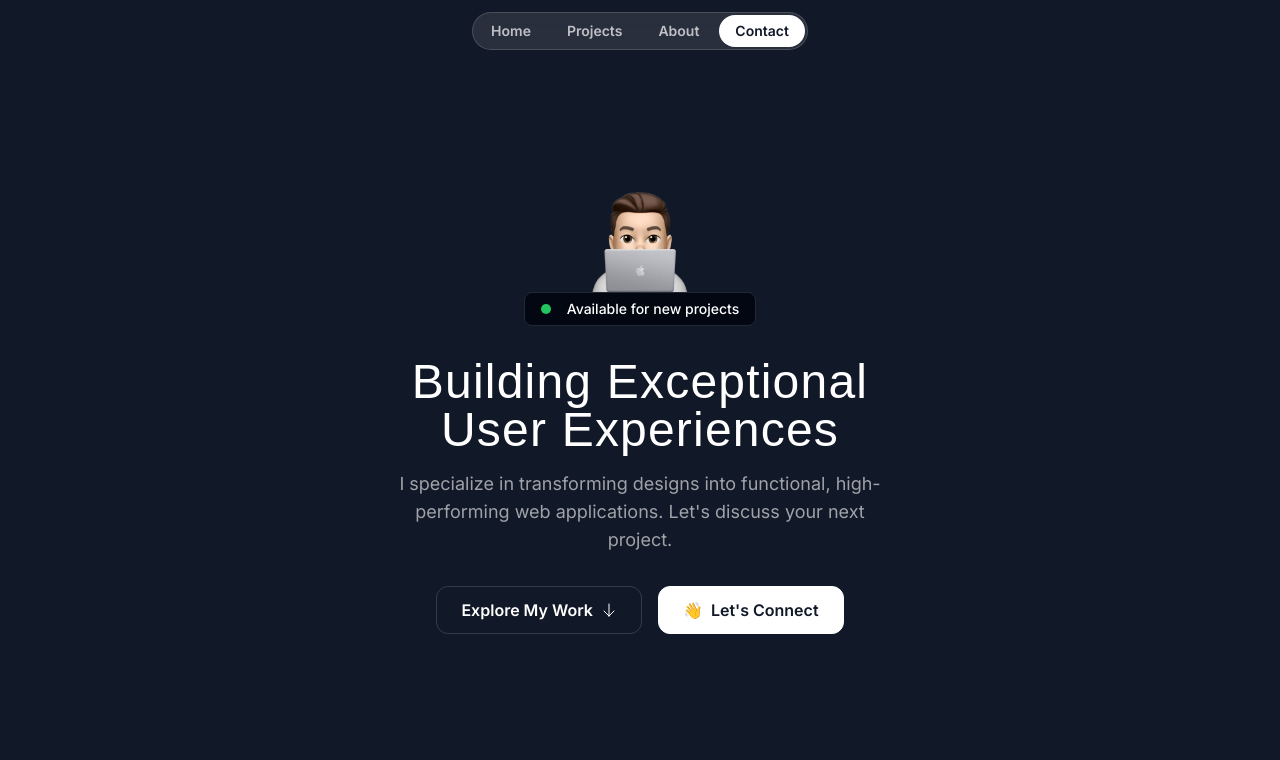
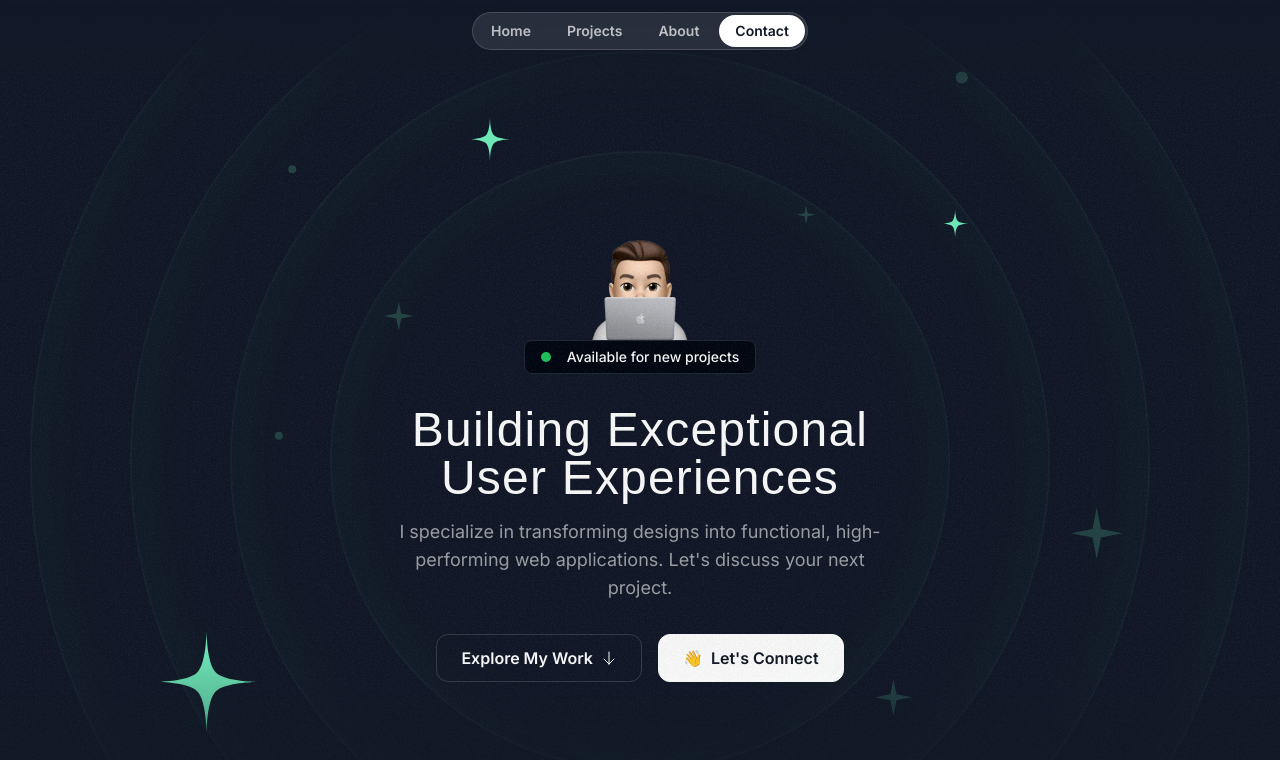
Before and after one commit to BuliDev/NextJS-Portfolio, a Next.js app: page / in a window 1280 px wide. Shown: the top 760 px of the page. Built offline with nearby package versions, Linux system fonts and the light colour scheme; a web font is replaced by a local one.

Commit message:
Add HeroOrbit component for background in Hero section

```diff
--- a/src/app/globals.css
+++ b/src/app/globals.css
@@ -6,4 +6,8 @@
     .nav-item {
         @apply px-4 py-1.5 rounded-full text-white/70 text-sm font-semibold hover:bg-white/10 hover:text-white transition duration-300
     }
+
+    .hero-ring {
+        @apply  absolute border-2 top-1/2 left-1/2 -translate-x-1/2 -translate-y-1/2 rounded-full border-emerald-300/5 shadow-[0_0_80px_inset] shadow-emerald-300/5
+    }
 }
--- /dev/null
+++ b/src/components/HeroOrbit.tsx
@@ -0,0 +1,29 @@
+import { PropsWithChildren } from "react";
+
+export const HeroOrbit = ({
+  children,
+  size,
+  rotation,
+}: PropsWithChildren<{ size: number; rotation: number }>) => {
+  return (
+    <div className="absolute left-1/2 top-1/2 -translate-x-1/2 -translate-y-1/2">
+      <div
+        className="flex items-start justify-start"
+        style={{
+          width: `${size}px`,
+          height: `${size}px`,
+          transform: `rotate(${rotation}deg)`,
+        }}
+      >
+        <div
+          className="inline-flex"
+          style={{
+            transform: `rotate(${rotation * -1}deg)`,
+          }}
+        >
+          {children}
+        </div>
+      </div>
+    </div>
+  );
+};
--- a/src/sections/Header.tsx
+++ b/src/sections/Header.tsx
@@ -1,6 +1,6 @@
 export const Header = () => {
   return (
-    <header className="flex justify-center items-center w-full fixed top-3">
+    <header className="flex justify-center items-center w-full fixed top-3 z-10">
       <nav className="flex gap-1 p-0.5 border border-white/15 rounded-full bg-white/10 backdrop-blur">
         <a className="nav-item" href="#">
           Home
--- a/src/sections/Hero.tsx
+++ b/src/sections/Hero.tsx
@@ -1,10 +1,56 @@
 import memojiImage from "@/assets/images/memoji-computer.png";
 import Image from "next/image";
 import ArrowDown from "@/assets/icons/arrow-down.svg";
+import grainImage from "@/assets/images/grain.jpg";
+import StarIcon from "@/assets/icons/star.svg";
+import SparkleIcon from "@/assets/icons/sparkle.svg";
+import { HeroOrbit } from "@/components/HeroOrbit";
 
 export const HeroSection = () => {
   return (
-    <div className="py-32 md:py-48">
+    <div className="py-32 md:py-48 lg:py-60 relative z-0 overflow-x-clip">
+      <div className="absolute inset-0 [mask-image:linear-gradient(to_bottom,transparent,black_10%,black_70%,transparent)]">
+        <div
+          className="absolute inset-0 -z-30 opacity-5"
+          style={{
+            backgroundImage: `url(${grainImage.src})`,
+          }}
+        ></div>
+        <div className="size-[620px] hero-ring"></div>
+        <div className="size-[820px] hero-ring"></div>
+        <div className="size-[1020px] hero-ring"></div>
+        <div className="size-[1220px] hero-ring"></div>
+        <HeroOrbit size={800} rotation={-72}>
+          <StarIcon className="size-28 text-emerald-300" />
+        </HeroOrbit>
+        <HeroOrbit size={550} rotation={20}>
+          <StarIcon className="size-12 text-emerald-300" />
+        </HeroOrbit>
+        <HeroOrbit size={590} rotation={98}>
+          <StarIcon className="size-8 text-emerald-300" />
+        </HeroOrbit>
+        <HeroOrbit size={430} rotation={-14}>
+          <SparkleIcon className="size-8 text-emerald-300/20" />
+        </HeroOrbit>
+        <HeroOrbit size={440} rotation={79}>
+          <SparkleIcon className="size-5 text-emerald-300/20" />
+        </HeroOrbit>
+        <HeroOrbit size={530} rotation={178}>
+          <SparkleIcon className="size-10 text-emerald-300/20" />
+        </HeroOrbit>
+        <HeroOrbit size={710} rotation={144}>
+          <SparkleIcon className="size-14 text-emerald-300/20" />
+        </HeroOrbit>
+        <HeroOrbit size={720} rotation={85}>
+          <div className="size-3 rounded-full bg-emerald-300/20" />
+        </HeroOrbit>
+        <HeroOrbit size={520} rotation={-41}>
+          <div className="size-2 rounded-full bg-emerald-300/20" />
+        </HeroOrbit>
+        <HeroOrbit size={650} rotation={-5}>
+          <div className="size-2 rounded-full bg-emerald-300/20" />
+        </HeroOrbit>
+      </div>
       <div className="container">
         <div className="flex flex-col items-center">
           <Image
```
